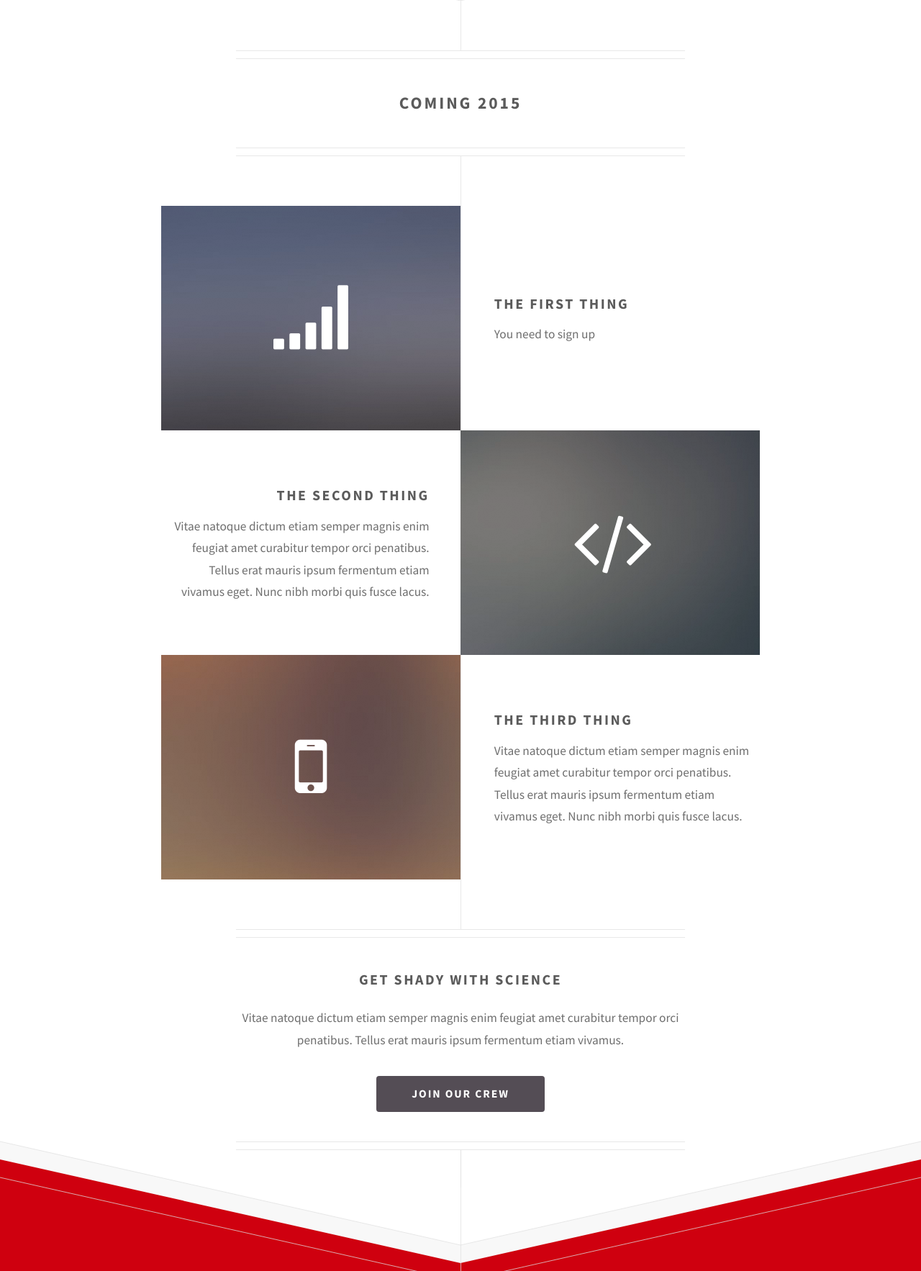
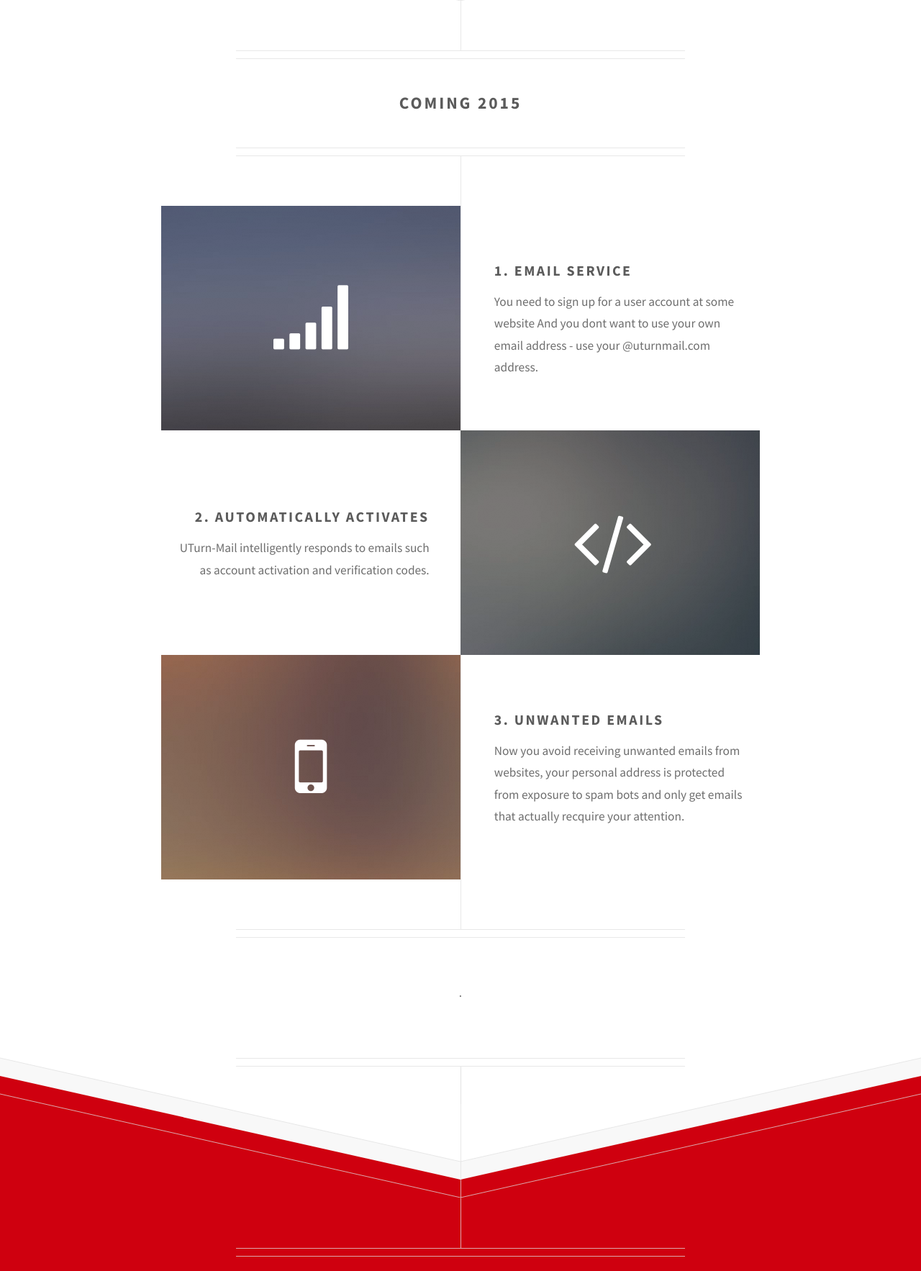
Before and after one commit to supSep/UTurnMail, a plain HTML site: page www.rev2/index.html in a window 1280 px wide. Shown: the part 585-2351 px from the top of the page at 72% size. Drawn offline with Linux system fonts and the light colour scheme.

Commit message:
updated front end

```diff
--- a/www.rev2/index.html
+++ b/www.rev2/index.html
@@ -28,11 +28,11 @@
 			<div>
 				<span class="logo icon fa-undo"></span><h1>U-TURN MAIL</h1>
 				</div>
-				<p>A email service </a>
+				<p>A <b>email service</b> </a>
 				<br/>
-				that automatically activates user accounts
+				that <b>automatically activates</b> user accounts
 				<br/>
-				so you don't get unwanted emails.</p>
+				so you don't get <b>unwanted emails</b>.</p>
 			</div>
 
 		<!-- Main -->
@@ -53,32 +53,29 @@
 					<section class="feature left">
 						<a href="#" class="image icon fa-signal"><img src="images/pic01.jpg" alt="" /></a>
 						<div class="content">
-							<h3>The First Thing</h3>
-							<p>You need to sign up </p>
+							<h3>1. Email Service  </h3>
+							<p>You need to sign up for a user account at some website And you dont want to use your own email address - use your @uturnmail.com address. </p>
 						</div>
 					</section>
 					<section class="feature right">
 						<a href="#" class="image icon fa-code"><img src="images/pic02.jpg" alt="" /></a>
 						<div class="content">
-							<h3>The Second Thing</h3>
-							<p>Vitae natoque dictum etiam semper magnis enim feugiat amet curabitur tempor orci penatibus. Tellus erat mauris ipsum fermentum etiam vivamus eget. Nunc nibh morbi quis fusce lacus.</p>
+							<h3>2. Automatically Activates </h3>
+							<p>UTurn-Mail intelligently responds to emails such as account activation and verification codes.</p>
 						</div>
 					</section>
 					<section class="feature left">
 						<a href="#" class="image icon fa-mobile"><img src="images/pic03.jpg" alt="" /></a>
 						<div class="content">
-							<h3>The Third Thing</h3>
-							<p>Vitae natoque dictum etiam semper magnis enim feugiat amet curabitur tempor orci penatibus. Tellus erat mauris ipsum fermentum etiam vivamus eget. Nunc nibh morbi quis fusce lacus.</p>
+							<h3>3. Unwanted emails</h3>
+							<p>Now you avoid receiving unwanted emails from websites, your personal address is protected from exposure to spam bots and only get emails that actually recquire your attention.</p>
 						</div>
 					</section>
 				</div>
 
 				<footer class="major container 75%">
-					<h3>Get shady with science</h3>
-					<p>Vitae natoque dictum etiam semper magnis enim feugiat amet curabitur tempor orci penatibus. Tellus erat mauris ipsum fermentum etiam vivamus.</p>
-					<ul class="actions">
-						<li><a href="#" class="button">Join our crew</a></li>
-					</ul>
+					<h3></h3>
+					<p>.</p>
 				</footer>
 
 			</div>
```
